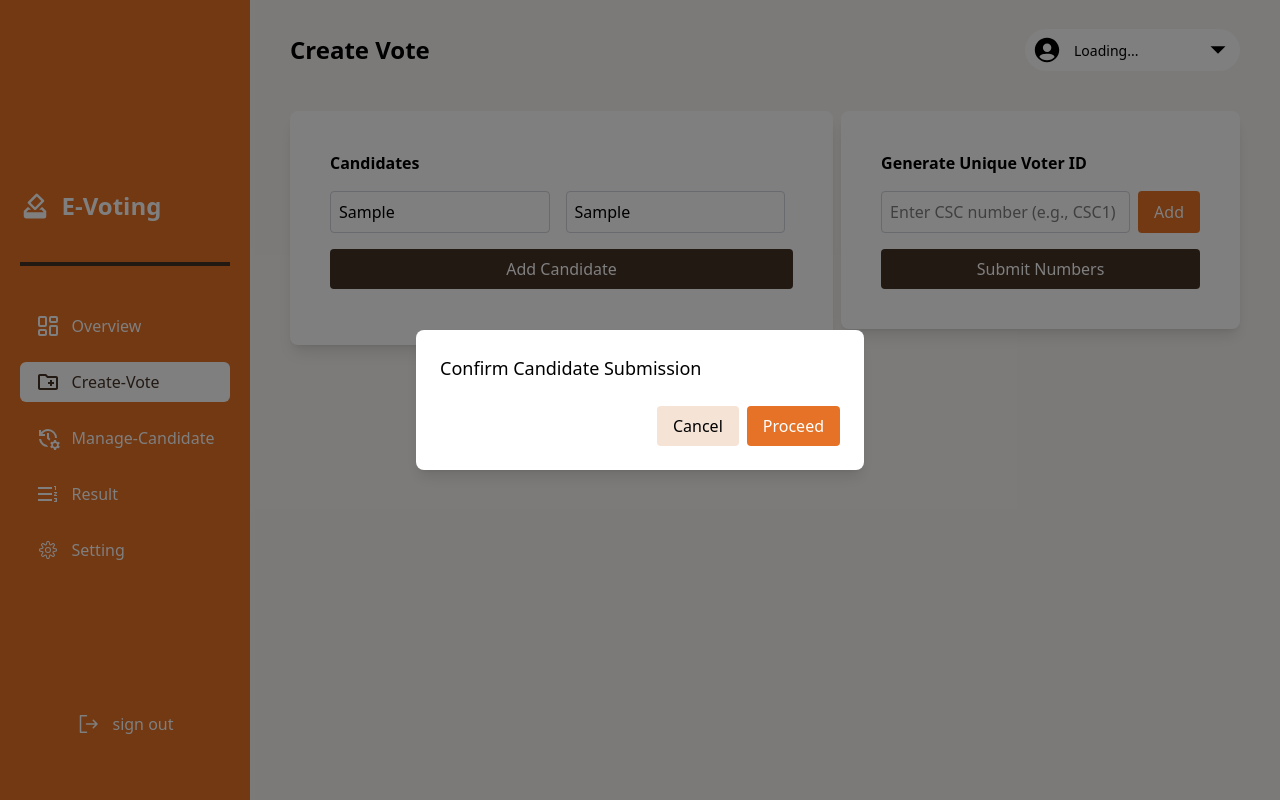
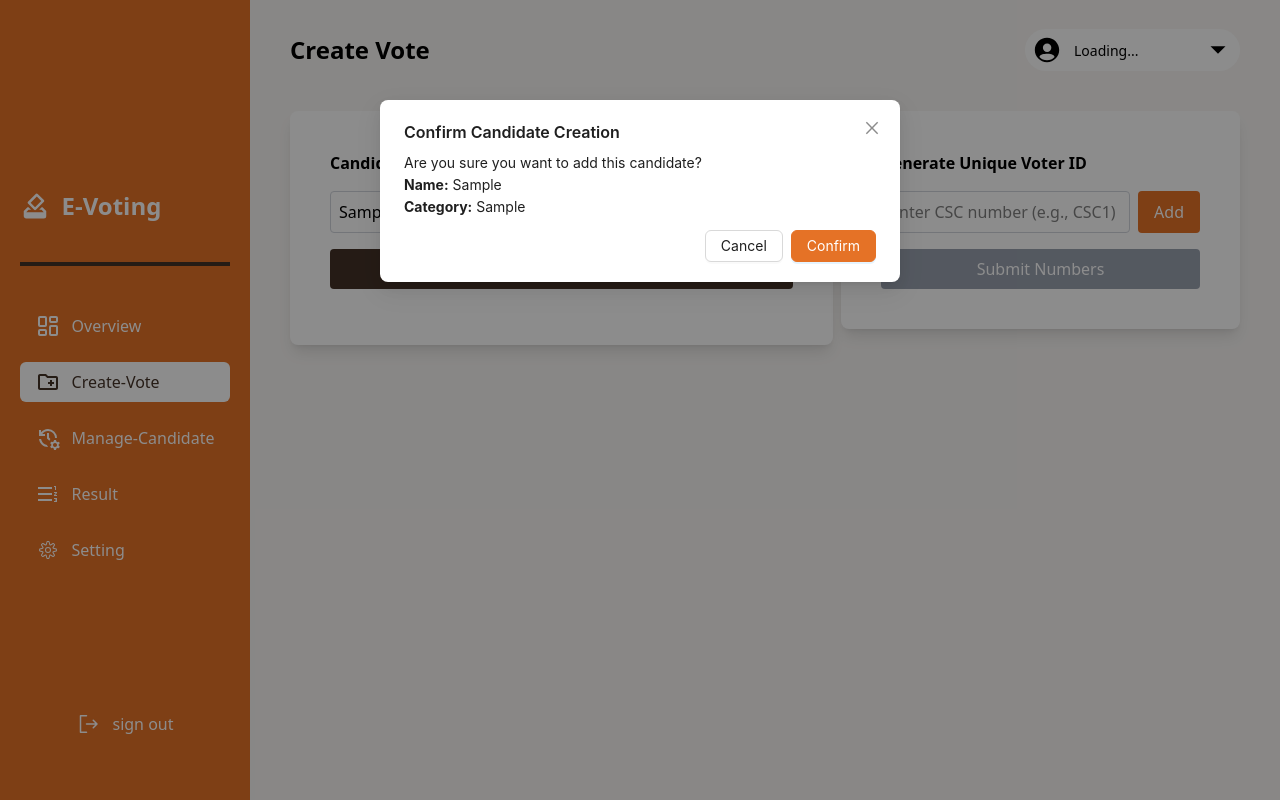
Before and after one commit to Opeyemi-2018/e-voting-admin, a Next.js app: page /admin/create-vote in a window 1280 px wide. Both pictures are taken after typing "Sample", "Sample" into the empty fields and a click on the button "Add Candidate". Built offline with nearby package versions, Linux system fonts and the light colour scheme.

Commit message:
massive changes

```diff
--- a/app/admin/manage-candidate/page.jsx
+++ b/app/admin/manage-candidate/page.jsx
@@ -3,11 +3,10 @@ import { useEffect, useState } from "react";
 import axios from "axios";
 import { ToastContainer, toast } from "react-toastify";
 import "react-toastify/dist/ReactToastify.css";
+import { Table, Button, Modal, Spin } from "antd";
+import { RiDeleteBinLine, RiResetLeftLine } from "react-icons/ri";
 import Navbar from "@/app/components/navbar";
 import Overview from "@/app/components/overview";
-import Modal from "@/app/components/modals";
-import { RiDeleteBinLine, RiResetLeftLine } from "react-icons/ri";
-import { ClipLoader } from "react-spinners";
 import GetUniqueNumber from "@/app/components/getUniqueNumber";
 
 const ManageVote = () => {
@@ -15,14 +14,13 @@ const ManageVote = () => {
   const [loading, setLoading] = useState(true);
   const [selectedCandidate, setSelectedCandidate] = useState(null);
   const [isModalOpen, setIsModalOpen] = useState(false);
+  const [confirmLoading, setConfirmLoading] = useState(false);
 
-  // fetching candidate
+  // Fetching candidates
   useEffect(() => {
     const fetchCandidates = async () => {
       try {
-        const res = await axios.get(
-          "http://localhost:5000/api/candidate/get-candidate"
-        );
+        const res = await axios.get("http://localhost:5000/api/candidate/get-candidate");
         setCandidates(res.data);
       } catch (error) {
         toast.error(error.response?.data?.msg || "Failed to fetch candidates");
@@ -42,97 +40,96 @@ const ManageVote = () => {
   const handleDeleteConfirm = async () => {
     if (!selectedCandidate) return;
 
+    setConfirmLoading(true);
     try {
-      await axios.delete(
-        `http://localhost:5000/api/candidate/delete-candidate/${selectedCandidate._id}`
-      );
-      setCandidates((prev) =>
-        prev.filter((candidate) => candidate._id !== selectedCandidate._id)
-      );
+      await axios.delete(`http://localhost:5000/api/candidate/delete-candidate/${selectedCandidate._id}`);
+      setCandidates((prev) => prev.filter((candidate) => candidate._id !== selectedCandidate._id));
       toast.success("Candidate deleted successfully");
     } catch (error) {
       toast.error(error.response?.data?.msg || "Failed to delete candidate");
     } finally {
+      setConfirmLoading(false);
       setIsModalOpen(false);
       setSelectedCandidate(null);
     }
   };
 
+  // Ant Design Table Columns
+  const columns = [
+    {
+      title: "Name",
+      dataIndex: "name",
+      key: "name",
+    },
+    {
+      title: "Category",
+      dataIndex: "category",
+      key: "category",
+    },
+    {
+      title: "Votes",
+      dataIndex: "votes",
+      key: "votes",
+    },
+    {
+      title: "Action",
+      key: "action",
+      render: (_, record) => (
+        <Button type="primary" danger onClick={() => handleDeleteClick(record)} icon={<RiDeleteBinLine size={18} />} />
+      ),
+    },
+  ];
+
   return (
-    <div>
-      <Navbar title="manage vote" />
+    <div className="p-4">
+      <Navbar title="Manage Vote" />
       <Overview />
+      <ToastContainer />
+
       <div className="py-6 mt-8">
-        <ToastContainer />
-
-        {/* {loading ? ( */}
-        {/* <div className="spinner flex-col gap-6 flex items-center justify-center">
-            <p>please wait while your data load</p>
-            <ClipLoader color="#e57226" size={50} loading={loading} />
-          </div>
-        ) : candidates.length === 0 ? (
-          <p className="text-gray-500">No candidates found</p>
-        ) : ( */}
         <div className="flex lg:flex-row flex-col md:gap-2 gap-4">
           <div className="w-full">
-            <div className="max-w-[700px]">
+            <div className="max-w-[800px]">
               <div className="flex items-center justify-between mb-4">
-                <h2 className="text-2xl font-semibold capitalize mb-2">
-                  Candidates
-                </h2>
-                <div className="flex gap-4 items-center">
-                  <button className="py-2 px-3 rounded-md bg-[#e57226] text-white">
-                    Filter by
-                  </button>
-                  <button className="py-2 px-3 flex gap-3 items-center rounded-md bg-[#e57226] text-white">
-                    Reset <RiResetLeftLine />
-                  </button>
+                <h2 className="text-2xl font-semibold capitalize">Candidates</h2>
+                <div className="flex gap-4">
+                  <Button type="primary">Filter by</Button>
+                  <Button type="default" icon={<RiResetLeftLine />}>
+                    Reset
+                  </Button>
                 </div>
               </div>
-              <div className=" bg-white p-6 rounded-md shadow-md">
-                <div className="flex justify-between capitalize py-4 font-semibold">
-                  <p>Name</p>
-                  <p>Category</p>
-                  <p>Action</p>
+
+              {loading ? (
+                <div className="flex justify-center items-center h-40">
+                  <Spin size="large"  className="custom-spinner"/>
                 </div>
-
-                {loading ? (
-                  <div className="spinner flex-col gap-6 flex items-center justify-center">
-                    <p>please wait while your data load</p>
-                    <ClipLoader color="#e57226" size={50} loading={loading} />
-                  </div>
-                ) : candidates.length === 0 ? (
-                  <p className="text-gray-500">No candidates found</p>
-                ) : (
-                  candidates.map((candidate) => (
-                    <div
-                      key={candidate._id}
-                      className="flex capitalize justify-between shadow-md p-3"
-                    >
-                      <p>{candidate.name}</p>
-                      <p>{candidate.category}</p>
-                      <p>{candidate.votes}</p>
-                      <button onClick={() => handleDeleteClick(candidate)}>
-                        <RiDeleteBinLine size={25} color="red" />
-                      </button>
-                    </div>
-                  ))
-                )}
-              </div>
+              ) : (
+                <Table columns={columns} dataSource={candidates} rowKey="_id" pagination={{ pageSize: 5 }} />
+              )}
             </div>
           </div>
 
           <GetUniqueNumber />
         </div>
-        {/* )} */}
       </div>
 
+      {/* Delete Confirmation Modal */}
       <Modal
-        isOpen={isModalOpen}
-        onClose={() => setIsModalOpen(false)}
-        onProceed={handleDeleteConfirm}
-        title="Are you sure you want to delete this candidate?"
-      />
+        title="Confirm Deletion"
+        open={isModalOpen}
+        onOk={handleDeleteConfirm}
+        confirmLoading={confirmLoading}
+        onCancel={() => setIsModalOpen(false)}
+        okText="Delete"
+        cancelText="Cancel"
+        okButtonProps={{
+          danger: true,
+          style: { backgroundColor: "#e57226", borderColor: "#e57226" },
+        }}
+      >
+        <p>Are you sure you want to delete this candidate?</p>
+      </Modal>
     </div>
   );
 };
--- a/app/components/create/index.jsx
+++ b/app/components/create/index.jsx
@@ -1,14 +1,16 @@
 "use client";
 import { useState } from "react";
 import axios from "axios";
-import Modal from "@/app/components/modals";
+import { Modal, Button } from "antd";
 import { ToastContainer, toast } from "react-toastify";
 import "react-toastify/dist/ReactToastify.css";
+
 const CreateVote = () => {
   const [candidates, setCandidates] = useState([]);
   const [name, setName] = useState("");
   const [category, setCategory] = useState("");
   const [modalOpen, setModalOpen] = useState(false);
+  const [confirmLoading, setConfirmLoading] = useState(false);
 
   const handleSubmit = (e) => {
     e.preventDefault();
@@ -20,6 +22,7 @@ const CreateVote = () => {
   };
 
   const handleConfirmSubmit = async () => {
+    setConfirmLoading(true);
     try {
       const response = await axios.post(
         "http://localhost:5000/api/candidate/create-candidate",
@@ -34,14 +37,10 @@ const CreateVote = () => {
       }
     } catch (error) {
       toast.error(error.response?.data?.message || "Failed to add candidate.");
+    } finally {
+      setConfirmLoading(false);
+      setModalOpen(false);
     }
-
-    setModalOpen(false);
-  };
-
-  const handleCancelSubmit = () => {
-    toast.info("Candidate submission cancelled.");
-    setModalOpen(false);
   };
 
   return (
@@ -52,15 +51,15 @@ const CreateVote = () => {
         toastClassName="w-[200px] text-center"
       />
       <div className="bg-white p-10 shadow-lg rounded-lg max-w-[700px]">
-        <h1 className="font-semibold  capitalize mb-4">Candidates</h1>
-        <form onSubmit={handleSubmit} className="mb-4  flex flex-col gap-4">
-          <div className="flex  md:flex-row flex-col gap-2">
+        <h1 className="font-semibold capitalize mb-4">Candidates</h1>
+        <form onSubmit={handleSubmit} className="mb-4 flex flex-col gap-4">
+          <div className="flex md:flex-row flex-col gap-2">
             <input
               type="text"
               placeholder="Name"
               value={name}
               onChange={(e) => setName(e.target.value)}
-              className=" w-full border border-gray-300 outline-none p-2 rounded mr-2"
+              className="w-full border border-gray-300 outline-none p-2 rounded mr-2"
             />
             <input
               type="text"
@@ -76,39 +75,26 @@ const CreateVote = () => {
           >
             Add Candidate
           </button>
-
-          <Modal
-            isOpen={modalOpen}
-            onClose={handleCancelSubmit}
-            onProceed={handleConfirmSubmit}
-            title="Confirm Candidate Submission"
-            bodyText={`Are you sure you want to add "${name}" under "${category}"?`}
-          />
         </form>
       </div>
 
-      {/* <ul>
-        {candidates.map((candidate) => (
-          <li key={candidate._id} className="border p-2 mb-2 rounded">
-            <h2 className="font-semibold">
-            {candidate.name} ({candidate.category})
-            </h2>
-            <p>Votes: {candidate.votes}</p>
-            <button
-            onClick={() => handleVote(candidate._id)}
-            className="bg-green-500 text-white px-2 py-1 rounded mr-2"
-            >
-            Vote
-            </button>
-            <button
-            onClick={() => handleDelete(candidate._id)}
-              className="bg-red-500 text-white px-2 py-1 rounded"
-            >
-              Delete
-            </button>
-          </li>
-        ))}
-      </ul> */}
+      {/* Ant Design Modal for Confirmation */}
+      <Modal
+        title="Confirm Candidate Creation"
+        open={modalOpen}
+        onOk={handleConfirmSubmit}
+        confirmLoading={confirmLoading}
+        onCancel={() => setModalOpen(false)}
+        okText="Confirm"
+        cancelText="Cancel"
+        okButtonProps={{
+          style: { backgroundColor: "#e57226", borderColor: "#e57226" },
+        }}
+      >
+        <p>Are you sure you want to add this candidate?</p>
+        <p><strong>Name:</strong> {name}</p>
+        <p><strong>Category:</strong> {category}</p>
+      </Modal>
     </div>
   );
 };
--- a/app/components/generateUniqueNumber/index.jsx
+++ b/app/components/generateUniqueNumber/index.jsx
@@ -1,13 +1,15 @@
 "use client";
-import Modal from "@/app/components/modals";
+import { useState } from "react";
+import { Modal } from "antd";
 import axios from "axios";
-import { useState } from "react";
 import { ToastContainer, toast } from "react-toastify";
 import "react-toastify/dist/ReactToastify.css";
+
 const UniqueNumber = () => {
   const [number, setNumber] = useState("");
   const [numbersList, setNumbersList] = useState([]);
   const [modalOpen, setModalOpen] = useState(false);
+  const [confirmLoading, setConfirmLoading] = useState(false);
 
   const handleAddNumber = () => {
     if (!number.trim()) {
@@ -38,7 +40,7 @@ const UniqueNumber = () => {
     toast.info("Number removed from list");
   };
 
-  const handleSubmit = async () => {
+  const handleSubmit = () => {
     if (numbersList.length === 0) {
       toast.error("Please add at least one number before submitting.");
       return;
@@ -47,6 +49,7 @@ const UniqueNumber = () => {
   };
 
   const handleConfirmSubmit = async () => {
+    setConfirmLoading(true);
     try {
       const response = await axios.post(
         "http://localhost:5000/api/unique-number/generate-unique-number",
@@ -59,40 +62,20 @@ const UniqueNumber = () => {
       }
     } catch (error) {
       if (error.response) {
-        if (error.response.status === 400) {
-          toast.error(
-            `${
-              error.response.data.message ||
-              "One or more numbers already exist."
-            }`
-          );
-        } else {
-          toast.error(`Server error: ${error.response.status}`);
-        }
+        toast.error(error.response.data.message || "Submission failed.");
       } else {
         toast.error("Network error - could not connect to server");
       }
     }
-    setModalOpen(false);
-  };
-
-  const handleCancelSubmit = () => {
-    toast.info("Submission cancelled");
+    setConfirmLoading(false);
     setModalOpen(false);
   };
 
   return (
     <div>
-      <ToastContainer
-        position="top-center"
-        autoClose={3000}
-        toastClassName="w-[200px] text-center"
-      />
+      <ToastContainer position="top-center" autoClose={3000} />
       <div className="bg-white p-10 shadow-lg rounded-lg max-w-[700px]">
-        <h1 className="font-semibold mb-4 capitalize">
-          Generate Unique Voter ID
-        </h1>
-
+        <h1 className="font-semibold mb-4 capitalize">Generate Unique Voter ID</h1>
         <div className="flex gap-2 mb-4">
           <input
             type="text"
@@ -112,9 +95,7 @@ const UniqueNumber = () => {
 
         {numbersList.length > 0 && (
           <div className="mb-4 border border-gray-200 rounded p-3">
-            <h3 className="font-medium mb-2">
-              Numbers to be submitted ({numbersList.length}):
-            </h3>
+            <h3 className="font-medium mb-2">Numbers to be submitted ({numbersList.length}):</h3>
             <ul className="space-y-2 max-h-60 overflow-y-auto">
               {numbersList.map((num, index) => (
                 <li key={index} className="flex justify-between items-center">
@@ -133,26 +114,25 @@ const UniqueNumber = () => {
 
         <button
           onClick={handleSubmit}
-          className={`w-full py-2 rounded text-white ${
-            numbersList.length === 0
-              ? "bg-[#443227] cursor-not-allowed"
-              : "bg-[#443227] hover:bg-[#755947] "
-          }`}
+          className={`w-full py-2 rounded text-white ${numbersList.length === 0 ? "bg-gray-400 cursor-not-allowed" : "bg-[#443227] hover:bg-[#755947]"}`}
           disabled={numbersList.length === 0}
         >
-          {numbersList.length > 0
-            ? `Submit ${numbersList.length} Number(s)`
-            : "Submit Numbers"}
+          Submit {numbersList.length > 0 ? `${numbersList.length} Number(s)` : "Numbers"}
         </button>
       </div>
 
+      {/* Ant Design Modal for Confirmation */}
       <Modal
-        isOpen={modalOpen}
-        onClose={handleCancelSubmit}
-        onProceed={handleConfirmSubmit}
         title={`Confirm Submission of ${numbersList.length} Number(s)`}
-        bodyText="Are you sure you want to submit these numbers?"
-      />
+        open={modalOpen}
+        onOk={handleConfirmSubmit}
+        confirmLoading={confirmLoading}
+        onCancel={() => setModalOpen(false)}
+        okText="Confirm"
+        cancelText="Cancel"
+      >
+        <p>Are you sure you want to submit these numbers?</p>
+      </Modal>
     </div>
   );
 };
--- a/app/components/getUniqueNumber/index.jsx
+++ b/app/components/getUniqueNumber/index.jsx
@@ -1,17 +1,18 @@
 "use client";
 import { useEffect, useState } from "react";
-import Modal from "@/app/components/modals";
+import axios from "axios";
+import { Modal, Button, Table, Spin } from "antd";
 import { RiDeleteBinLine } from "react-icons/ri";
-import { ClipLoader } from "react-spinners";
-import axios from "axios";
 import { ToastContainer, toast } from "react-toastify";
+
 const GetUniqueNumber = () => {
   const [loading, setLoading] = useState(true);
   const [uniqueNumbers, setUniqueNumbers] = useState([]);
   const [isModalOpen, setIsModalOpen] = useState(false);
   const [selectedNumber, setSelectedNumber] = useState(null);
+  const [confirmLoading, setConfirmLoading] = useState(false);
 
-  //fetching unique number
+  // Fetching unique numbers
   useEffect(() => {
     const fetchUniqueNumbers = async () => {
       try {
@@ -29,7 +30,7 @@ const GetUniqueNumber = () => {
     fetchUniqueNumbers();
   }, []);
 
-  // deleting unique number
+  // Handle the delete confirmation modal
   const confirmDelete = (id) => {
     setSelectedNumber(id);
     setIsModalOpen(true);
@@ -39,6 +40,7 @@ const GetUniqueNumber = () => {
   const handleDeleteConfirm = async () => {
     if (!selectedNumber) return;
 
+    setConfirmLoading(true);
     try {
       await axios.delete(
         `http://localhost:5000/api/unique-number/delete-unique-number/${selectedNumber}`
@@ -46,58 +48,80 @@ const GetUniqueNumber = () => {
       setUniqueNumbers((prev) =>
         prev.filter((num) => num._id !== selectedNumber)
       );
-      toast.success("successfully deleted");
+      toast.success("Successfully deleted");
     } catch (err) {
-      console.error("Error deleting number:", err);
       toast.error("Failed to delete number");
     } finally {
+      setConfirmLoading(false);
       setIsModalOpen(false);
       setSelectedNumber(null);
     }
   };
+
+  // Ant Design Table Columns
+  const columns = [
+    {
+      title: "Voter ID",
+      dataIndex: "uniqueNumber",
+      key: "uniqueNumber",
+    },
+    {
+      title: "Action",
+      key: "action",
+      render: (_, record) => (
+        <Button
+          style={{ backgroundColor: "red", borderColor: "red", color: "white" }}
+          type="button"
+          danger
+          icon={<RiDeleteBinLine />}
+          onClick={() => confirmDelete(record._id)}
+        />
+      ),
+    },
+  ];
+
   return (
     <div className="max-w-[300px]">
       <ToastContainer />
 
-      <div className="w-[300px]">
-        <h2 className="text-2xl font-semibold capitalize mb-4">
-          verified voters ID
+      <div className="w-full">
+        <h2 className="text-[22px] font-semibold capitalize mb-4">
+          Verified Voters ID
         </h2>
         <div className="bg-white p-6 rounded-md shadow-md">
-          <div>
-            <p className="font-medium">Total Count: {uniqueNumbers.length}</p>
-            <ul className="mt-3 space-y-2">
           {loading ? (
-                <div>
-                  <ClipLoader color="#e57226" size={50} loading={loading} />
+            <div className="flex justify-center items-center h-40">
+              <Spin size="large" className="custom-spinner" />
             </div>
           ) : uniqueNumbers.length > 0 ? (
-                uniqueNumbers.map((num, index) => (
-                  <li
-                    key={index}
-                    className="p-2 bg-gray-100 rounded flex items-center justify-between"
-                  >
-                    {num.uniqueNumber}{" "}
-                    <RiDeleteBinLine
-                      size={25}
-                      color="red"
-                      onClick={() => confirmDelete(num._id)}
+            <Table
+              columns={columns}
+              dataSource={uniqueNumbers}
+              rowKey="_id"
+              pagination={{ pageSize: 5 }}
             />
-                  </li>
-                ))
           ) : (
             <p>No unique numbers found.</p>
           )}
-            </ul>
         </div>
       </div>
-      </div>
+
+      {/* Delete Confirmation Modal */}
       <Modal
-        isOpen={isModalOpen}
-        onClose={() => setIsModalOpen(false)}
-        onProceed={handleDeleteConfirm}
-        title="Are you sure you want to delete this candidate?"
-      />
+        title="Confirm Deletion"
+        open={isModalOpen}
+        onOk={handleDeleteConfirm}
+        confirmLoading={confirmLoading}
+        onCancel={() => setIsModalOpen(false)}
+        okText="Delete"
+        cancelText="Cancel"
+        okButtonProps={{
+          danger: true,
+          style: { backgroundColor: "#e57226", borderColor: "#e57226" },
+        }}
+      >
+        <p>Are you sure you want to delete this unique number?</p>
+      </Modal>
     </div>
   );
 };
--- a/app/components/modals/index.jsx
+++ b/app/components/modals/index.jsx
@@ -1,31 +1,31 @@
-const Modal = ({ isOpen, onClose, onProceed, title }) => {
-  if (!isOpen) return null;
+// const Modal = ({ isOpen, onClose, onProceed, title }) => {
+//   if (!isOpen) return null;
 
-  return (
-    <div className="fixed inset-0 flex justify-center items-center z-50">
-      {/* Background overlay with transparency and blur */}
-      <div className="absolute inset-0 bg-black/50 "></div>
+//   return (
+//     <div className="fixed inset-0 flex justify-center items-center z-50">
+//       {/* Background overlay with transparency and blur */}
+//       <div className="absolute inset-0 bg-black/50 "></div>
 
-      {/* Modal Content with smooth fade-in and scale effect */}
-      <div className="relative bg-white p-6 rounded-lg w-4/5 max-w-md shadow-lg transition-all duration-300 transform scale-100 opacity-100">
-        <h2 className="text-lg mb-6">{title || "Alert"}</h2>
-        <div className="flex justify-end">
-          <button
-            onClick={onClose}
-            className="mr-2 px-4 py-2 rounded bg-[#f5e3d6] hover:bg-gray-100"
-          >
-            Cancel
-          </button>
-          <button
-            onClick={onProceed}
-            className="bg-[#e57226] text-white px-4 py-2 rounded hover:bg-[#d89c75]"
-          >
-            Proceed
-          </button>
-        </div>
-      </div>
-    </div>
-  );
-};
+//       {/* Modal Content with smooth fade-in and scale effect */}
+//       <div className="relative bg-white p-6 rounded-lg w-4/5 max-w-md shadow-lg transition-all duration-300 transform scale-100 opacity-100">
+//         <h2 className="text-lg mb-6">{title || "Alert"}</h2>
+//         <div className="flex justify-end">
+//           <button
+//             onClick={onClose}
+//             className="mr-2 px-4 py-2 rounded bg-[#f5e3d6] hover:bg-gray-100"
+//           >
+//             Cancel
+//           </button>
+//           <button
+//             onClick={onProceed}
+//             className="bg-[#e57226] text-white px-4 py-2 rounded hover:bg-[#d89c75]"
+//           >
+//             Proceed
+//           </button>
+//         </div>
+//       </div>
+//     </div>
+//   );
+// };
 
-export default Modal;
+// export default Modal;
--- a/app/components/sidebar/index.jsx
+++ b/app/components/sidebar/index.jsx
@@ -10,8 +10,8 @@ import { CiSettings } from "react-icons/ci";
 import axios from "axios";
 import { useAuth } from "@/app/context/authContext";
 import { ToastContainer, toast } from "react-toastify";
+import { Modal, Button } from "antd";
 import "react-toastify/dist/ReactToastify.css";
-import Modal from "@/app/components/modals/";
 import { useState } from "react";
 
 const Sidebar = () => {
@@ -62,8 +62,9 @@ const Sidebar = () => {
     },
     { id: 5, name: "setting", icon: <CiSettings />, path: "/admin/setting" },
   ];
+
   return (
-    <div className=" h-screen w-[250px] max-w-[250px] py-14 flex items-center justify-between gap-8 flex-col min-h-full fixed top-0 bg-[#e57226]">
+    <div className="h-screen w-[250px] max-w-[250px] py-14 flex items-center justify-between gap-8 flex-col min-h-full fixed top-0 bg-[#e57226]">
       <ToastContainer
         position="top-center"
         autoClose={3000}
@@ -93,18 +94,26 @@ const Sidebar = () => {
       </div>
       <div
         onClick={handleSignOut}
-        className="flex items-center gap-3  text-white capitalize cursor-pointer hover:bg-[#443227] hover:text-white px-4 p-2 rounded-md transition-all duration-300 delay-150"
+        className="flex items-center gap-3 text-white capitalize cursor-pointer hover:bg-[#443227] hover:text-white px-4 p-2 rounded-md transition-all duration-300 delay-150"
       >
         <PiSignOut className="text-2xl" />
         <button>sign out</button>
       </div>
 
+      {/* Ant Design Modal for Sign Out Confirmation */}
       <Modal
-        isOpen={isModalOpen}
-        onClose={() => setIsModalOpen(false)}
-        onProceed={confirmSignOut}
         title="Are you sure you want to sign out?"
-      />
+        open={isModalOpen}
+        onCancel={() => setIsModalOpen(false)}
+        onOk={confirmSignOut}
+        okText="Sign Out"
+        cancelText="Cancel"
+        okButtonProps={{
+          style: { backgroundColor: "#e57226", borderColor: "#e57226" },
+        }}
+      >
+        <p>By signing out, you'll be logged out of your account.</p>
+      </Modal>
     </div>
   );
 };
--- a/app/globals.css
+++ b/app/globals.css
@@ -1 +1,5 @@
 @import "tailwindcss";
+
+.custom-spinner .ant-spin-dot i {
+    background-color: #e57226 !important;
+  }
--- a/package.json
+++ b/package.json
@@ -9,6 +9,7 @@
     "lint": "next lint"
   },
   "dependencies": {
+    "antd": "^5.24.6",
     "axios": "^1.8.4",
     "next": "15.2.3",
     "react": "^19.0.0",
```
Also changed, not shown: 1 other file (tests, documents, lock files or other folders). Lines whose indentation alone changed are shown as unchanged.
